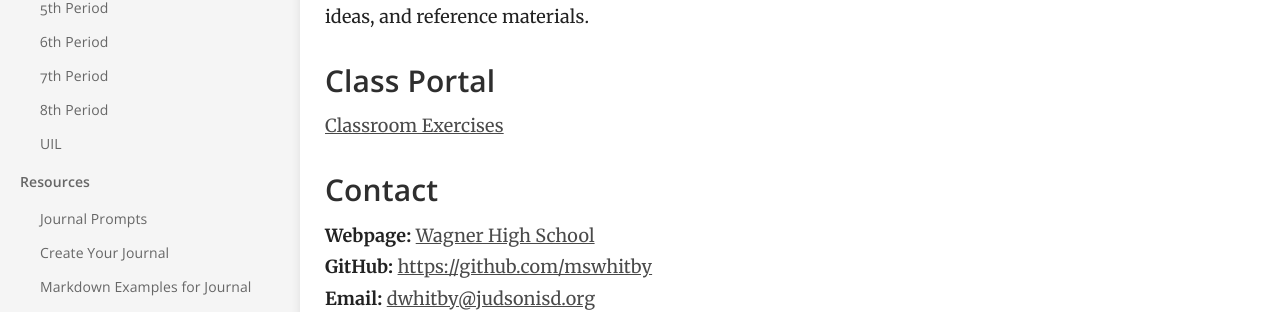
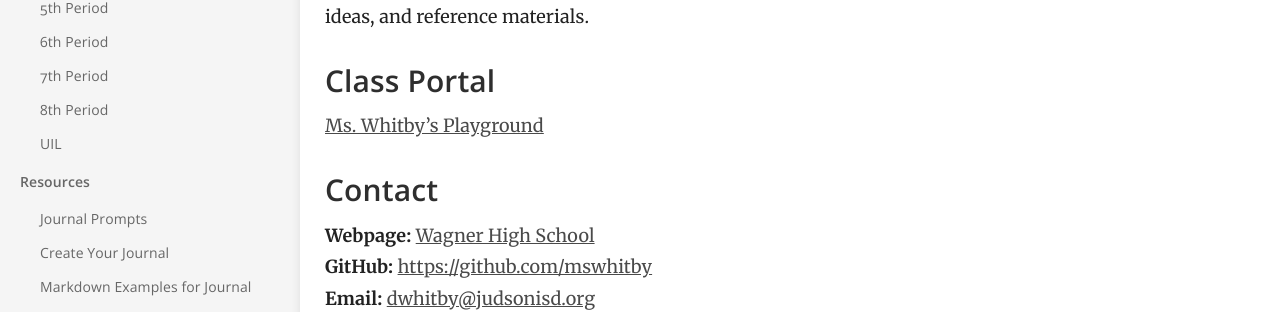
Before and after one commit to mswhitby/classroom, a Jekyll site: the page built from index.md, in a window 1280 px wide. Shown: the part 331-643 px from the top of the page. Built offline with Jekyll 4.4.1, drawn with Linux system fonts in a browser that asks for light colours.

Commit message:
Update index.md

```diff
--- a/index.md
+++ b/index.md
@@ -6,7 +6,7 @@ This is the online  companion for [Ms. Whitby’s](https://wagner.judsonisd.org/
 
 ### Class Portal
 
-[Classroom Exercises](https://www.mswhitby.com/computer-science-1/)
+[Ms. Whitby's Playground](https://www.mswhitby.com/computer-science-1/)
 
 ### Contact
 
```
